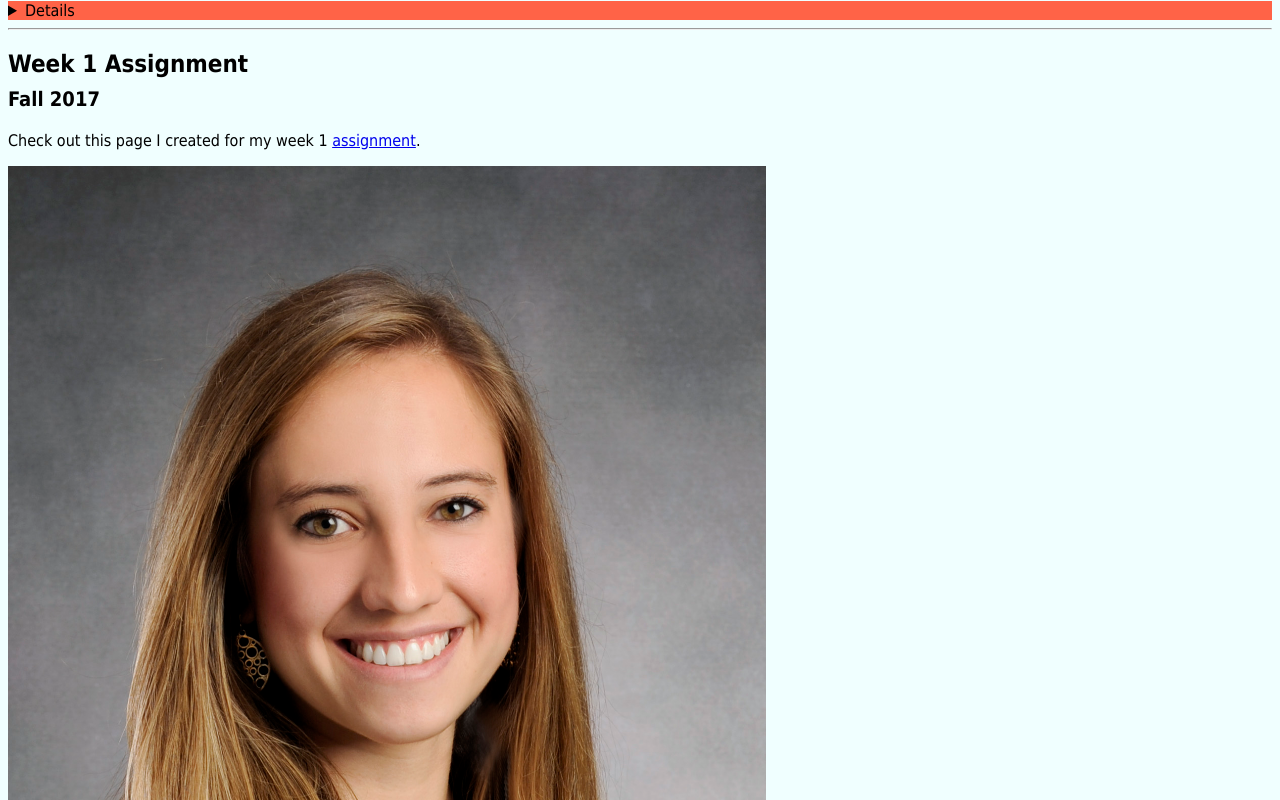
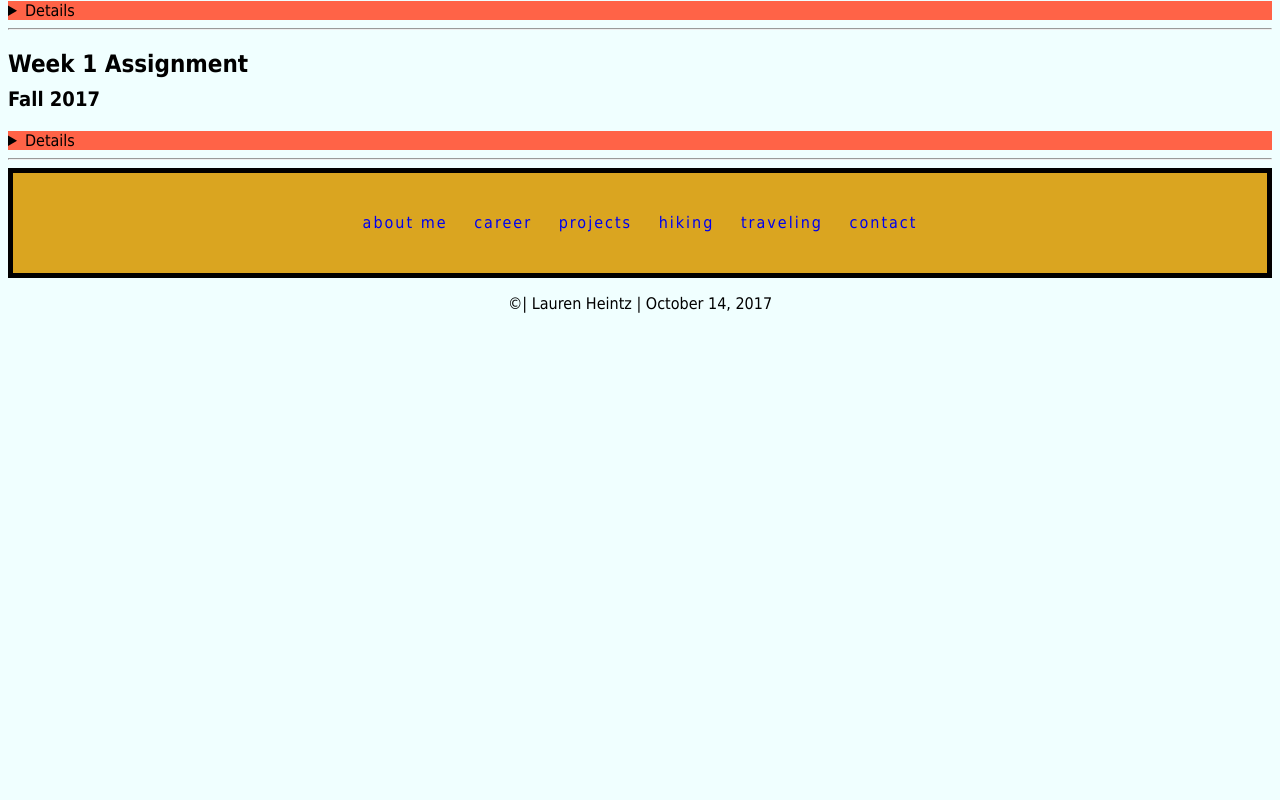
Before and after one commit to lheintz/portfolio, a plain HTML site: page projects.html in a window 1280 px wide. Shown: the part 880-1680 px from the top of the page. After the commit the page ends 1209 px from the top, so only its background shows below. Drawn offline with Linux system fonts and the light colour scheme; files whose address does not match are found by name.

Commit message:
file commited;

```diff
--- a/projects.html
+++ b/projects.html
@@ -56,10 +56,10 @@
     <hr>
     <h2>Week 1 Assignment<br><sub>Fall 2017</sub></h2>
 
-    <detail class = "tomato">
+    <details class = "tomato">
       <p>Check out this page I created for my week 1 <a href="../semantic_tags/lauren.html" target="_blank">assignment</a>.</p>
       <img src ="../semantic_tags/images/headshot.jpg" title="headshot used" alt="headshot used" height=60% width=60%>
-    </detail>
+    </details>
 
   </section>
 
```
